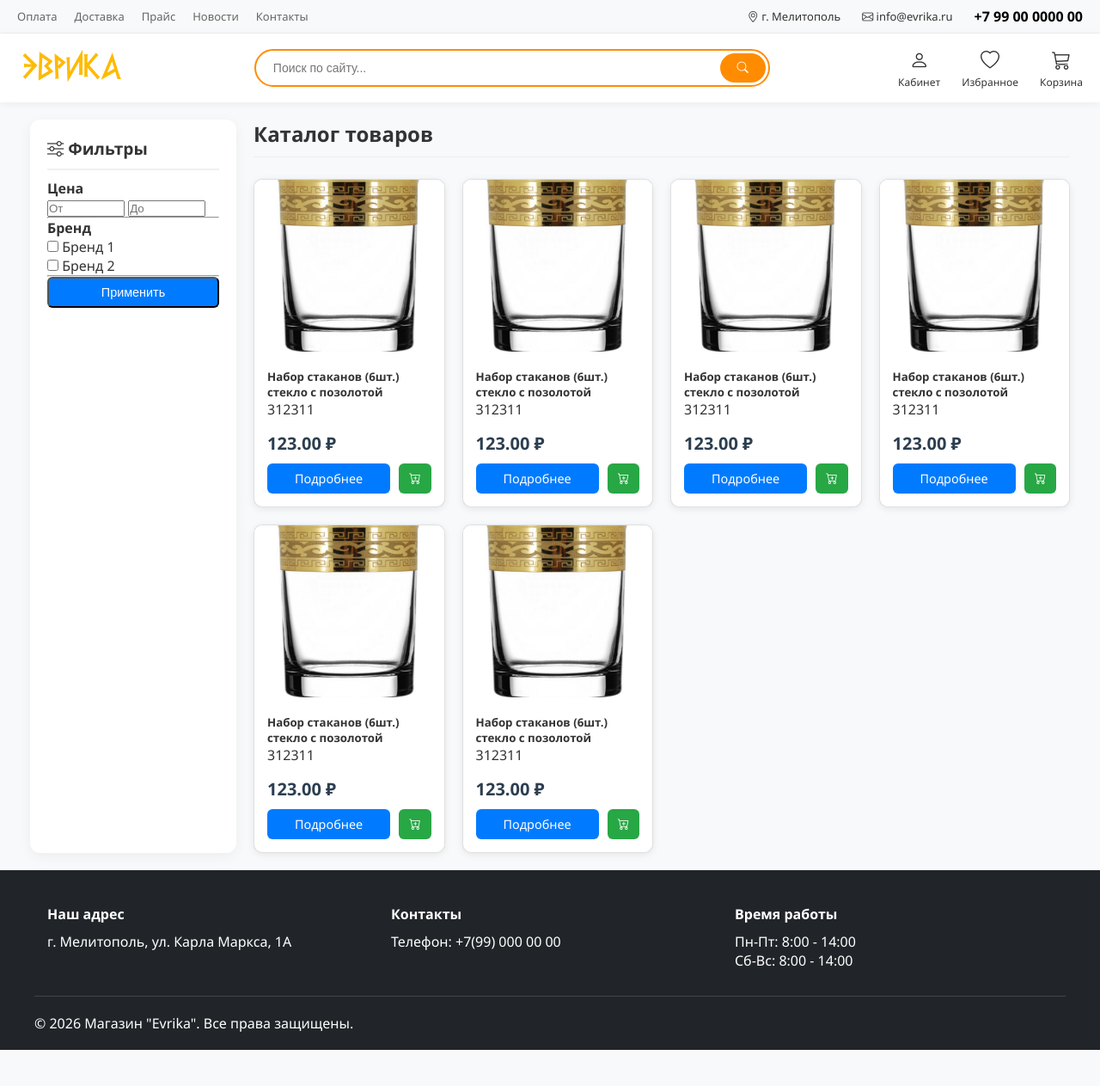
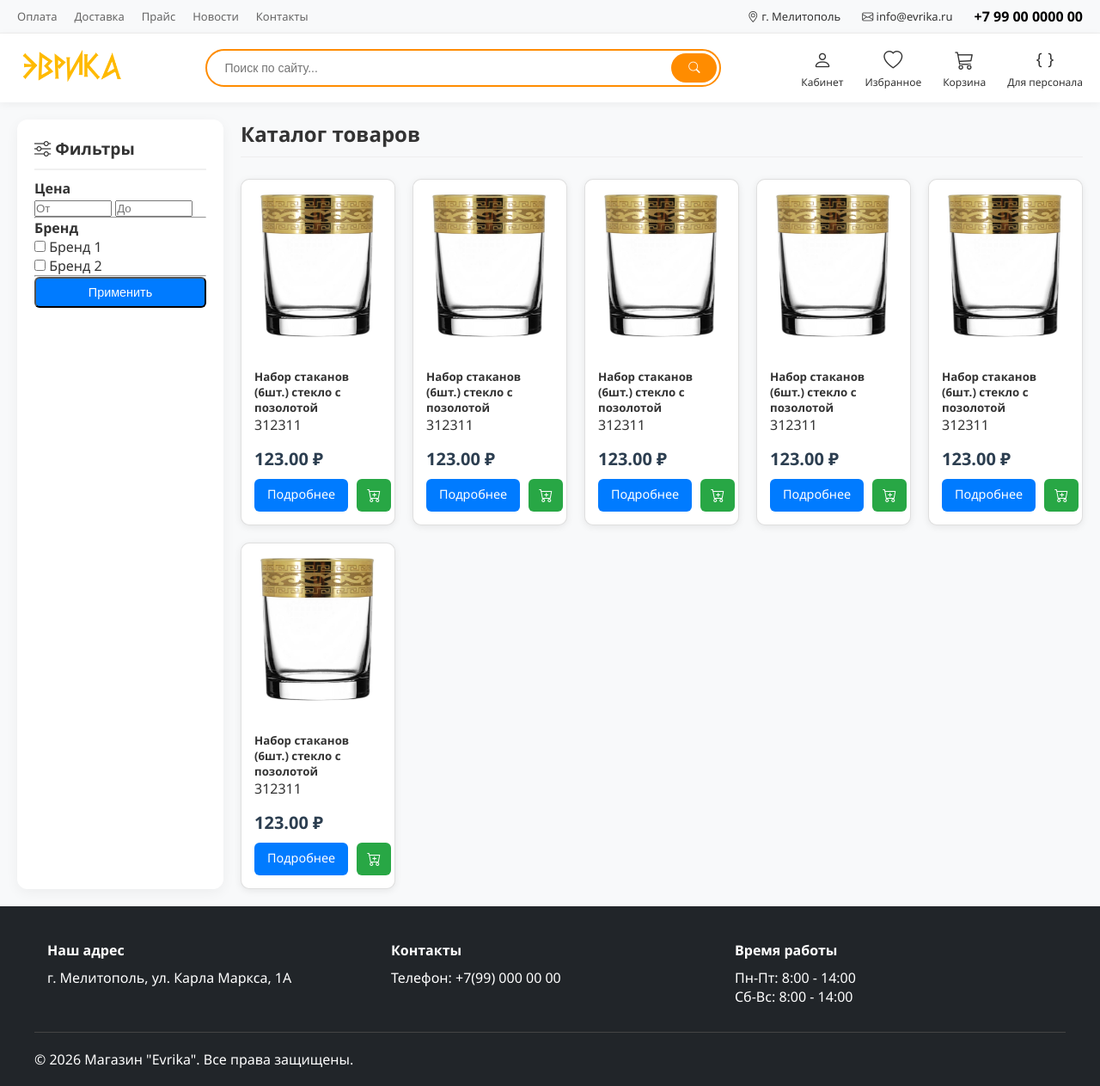
Before and after one commit to plechik/test-shop, a Django app: page /products/ in a window 1280 px wide. Shown: the whole page at 86% size. Before the commit the page ends 1221 px from the top, so only its background shows below. Run offline with Django 5.2, Linux system fonts and the light colour scheme; a user stored in the database is signed in; data comes from the database, SQL or seed files in the repository; both versions use the stored data as it was after the commit.

Commit message:
Add files via upload

```diff
--- a/content/static/css/navbar.css
+++ b/content/static/css/navbar.css
@@ -69,6 +69,7 @@ input[type="search"]::-webkit-search-results-decoration {
 .logo-link img {
     height: 50px; /* Отрегулируйте под ваш логотип */
     display: block;
+    order: 1
 }
 
 /* ПОИСК */
@@ -139,13 +140,12 @@ input[type="search"]::-webkit-search-results-decoration {
 
     .header-container {
         flex-wrap: wrap;
-        padding: 10px;
     }
 
     .search-form {
-        order: 3;
+        order: 1;
         margin: 10px 0 0 0;
-        max-width: 100%;
+        /* max-width: 100%; */
     }
 
     .user-menu {
--- a/content/static/css/style.css
+++ b/content/static/css/style.css
@@ -17,7 +17,6 @@ body {
 .container {
     max-width: 1600px;
     margin: 0 auto;
-    padding: 0 15px;
     width: 100%;
 }
 
@@ -67,15 +66,16 @@ body {
 /* --- Основной макет магазина --- */
 .shop-wrapper {
     display: flex;
-    flex-direction: row-reverse; /* Каталог слева, товары справа */
+    flex-direction: row; /* Каталог слева, товары справа */
     gap: 20px;
-    max-width: 1400px;
     margin: 0 auto;
     padding: 20px;
 }
 
 .sidebar-catalog {
     width: 240px;
+    min-height: 448px;
+    height: auto;
     flex-shrink: 0;
     position: sticky;
     top: 20px;
@@ -130,7 +130,7 @@ body {
 /* --- СЕТКА ТОВАРОВ --- */
 .product-grid {
     display: grid;
-    grid-template-columns: repeat(4, 1fr);
+    grid-template-columns: repeat(5, 1fr);
     gap: 20px;
 }
 
@@ -148,7 +148,7 @@ body {
 .card-image img {
     width: 100%;
     height: 200px;
-    object-fit: cover;
+    object-fit: scale-down;
 }
 
 .no-image-placeholder {
@@ -270,6 +270,12 @@ body {
     margin-bottom: 15px;
 }
 
+@media (max-width: 1250px) {
+    .product-grid {
+        grid-template-columns: repeat(4, 1fr);
+    }
+}
+
 @media (max-width: 992px) {
     .product-grid {
         grid-template-columns: repeat(2, 1fr);
--- a/content/templates/partials/navbar.html
+++ b/content/templates/partials/navbar.html
@@ -36,6 +36,10 @@
                     <span>Кабинет</span>
                 </a>
                 {% else %}
+                <a href="{% url 'login' %}" class="menu-item">
+                    <i class="bi bi-person-plus"></i>
+                    <span>Вход</span>
+                </a>
                 <a href="{% url 'register' %}" class="menu-item">
                     <i class="bi bi-person-plus"></i>
                     <span>Регистрация</span>
@@ -49,6 +53,12 @@
                     <i class="bi bi-cart3"></i>
                     <span>Корзина</span>
                 </a>
+                {% if user.is_staff %}
+                <a href="{% url 'shop:staff_page' %}" class="menu-item">
+                    <i class="bi bi-braces"></i>
+                    <span>Для персонала</span>
+                </a>
+                {% endif %}
             </div>
         </div>
     </nav>
--- a/content/templates/shop/list.html
+++ b/content/templates/shop/list.html
@@ -9,6 +9,20 @@
 </button>
 
 <div class="shop-wrapper">
+    <aside class="sidebar-catalog" id="sidebar">
+    <h3 class="sidebar-title"><i class="bi bi-sliders"></i> Фильтры</h3>
+    <div class="filter-section">
+        <p><strong>Цена</strong></p>
+        <input type="text" placeholder="От" style="width: 45%;">
+        <input type="text" placeholder="До" style="width: 45%;">
+        <hr>
+        <p><strong>Бренд</strong></p>
+        <label style="display: block;"><input type="checkbox"> Бренд 1</label>
+        <label style="display: block;"><input type="checkbox"> Бренд 2</label>
+        <hr>
+        <button class="btn-detail" style="width: 100%;">Применить</button>
+    </div>
+    </aside>
     <main class="main-content">
         <div class="header-section mb-4">
             <h1 class="section-title">Каталог товаров</h1>
@@ -25,44 +39,22 @@
                     {% endif %}
                 </div>
                 <div class="card-info">
-                    <h5 class="card-title">{{ product.name|truncatechars:50 }}</h5>
-                    <p class="card-text text-muted">
-                        {{ product.description|truncatechars:80|default:"Описание отсутствует" }}
-                    </p>
-
-                    <div class="card-footer">
-                        <p class="price">{{ product.price }} ₽</p>
-
-                        <div class="button-group">
-                            <a href="{{ product.get_absolute_url }}" class="btn-detail">Подробнее
-                            </a>
-                            <button class="btn-cart">
-                                <i class="bi bi-cart-plus"></i>
-                            </button>
+                            <h5>{{ product.name|truncatechars:50 }}</h5>
+                            <p class="description">{{ product.description|truncatechars:80|default:"Нет описания" }}</p>
+                            <div class="card-footer">
+                                <span class="price">{{ product.price }} ₽</span>
+                                <div class="button-group">
+                                    <a href="{{ product.get_absolute_url }}" class="btn-detail">Подробнее</a>
+                                    <a href="#" class="btn-cart"><i class="bi bi-cart-plus"></i></a>
+                                </div>
+                            </div>
                         </div>
-                    </div>
-                </div>
             </article>
             {% empty %}
                 <p>Товары не найдены.</p>
             {% endfor %}
         </div>
     </main>
-
-    <aside class="sidebar-catalog" id="sidebar">
-        <h3 class="sidebar-title"><i class="bi bi-sliders"></i> Фильтры</h3>
-        <div class="filter-section">
-            <p><strong>Цена</strong></p>
-            <input type="text" placeholder="От" style="width: 45%;">
-            <input type="text" placeholder="До" style="width: 45%;">
-            <hr>
-            <p><strong>Бренд</strong></p>
-            <label style="display: block;"><input type="checkbox"> Бренд 1</label>
-            <label style="display: block;"><input type="checkbox"> Бренд 2</label>
-            <hr>
-            <button class="btn-detail" style="width: 100%;">Применить</button>
-        </div>
-    </aside>
 </div>
 
 <div id="overlay" class="overlay"></div>
--- a/shop/urls.py
+++ b/shop/urls.py
@@ -22,6 +22,7 @@ urlpatterns = [
     path('cart/', views.cart_view, name='cart'),
     path('favorites/', views.favorites_view, name='favorites'),
     path('profile/', views.profile_view, name='profile'),
+    path('manage/', views.staff_manage, name='staff_page'),
 
     path('<slug:category_slug>/<slug:product_slug>/', views.product_detail, name='product_detail'),
 ]
--- a/shop/views.py
+++ b/shop/views.py
@@ -7,7 +7,7 @@ from .forms import ProductForm
 def home_view(request):
     """Главная страница"""
     try:
-        latest_products = Product.objects.select_related('category').order_by('-created_at')[:4]
+        latest_products = Product.objects.select_related('category').order_by('-created_at')[:5]
         categories = Category.objects.all()[:6]
     except Exception as e:
         # Если произошла ошибка (например, таблицы не созданы)
@@ -212,3 +212,8 @@ def favorites_view(request):
 def profile_view(request):
     """Страница личного кабинета"""
     return render(request, 'partials/profile.html', {'title': 'Личный кабинет'})
+
+# ==================== ADMIN PAGE ====================
+
+def staff_manage(request):
+    return render(request, 'shop/staff_page.html', {'title': 'Админ панель'})
```
Also changed, not shown: content/static/css/detail_update.css (+16 -5 lines), content/templates/shop/home.html (+11 -17 lines), content/templates/shop/product_create.html (+0 -7 lines), content/templates/shop/product_detail.html (+9 -4 lines), content/templates/shop/staff_page.html (added, +40 -0 lines), db.sqlite3.
